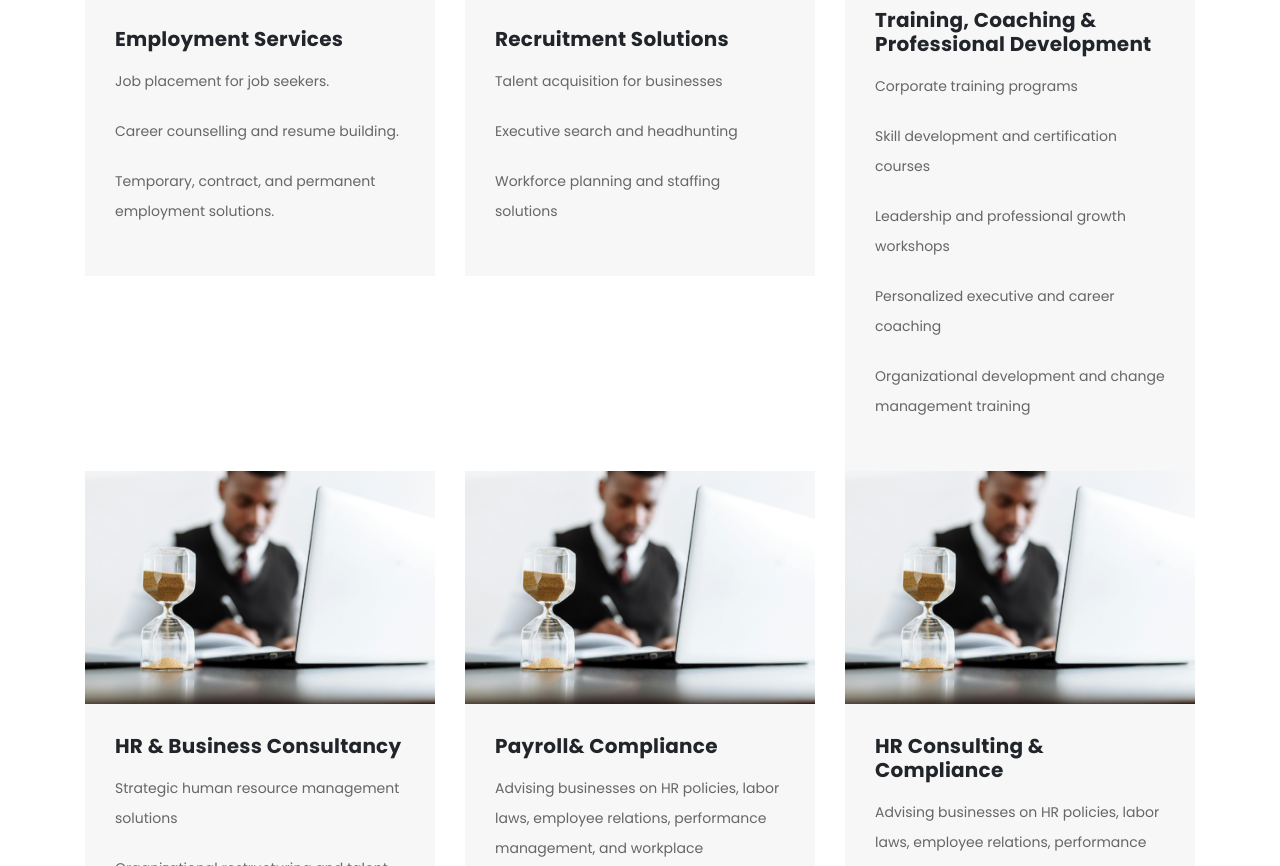
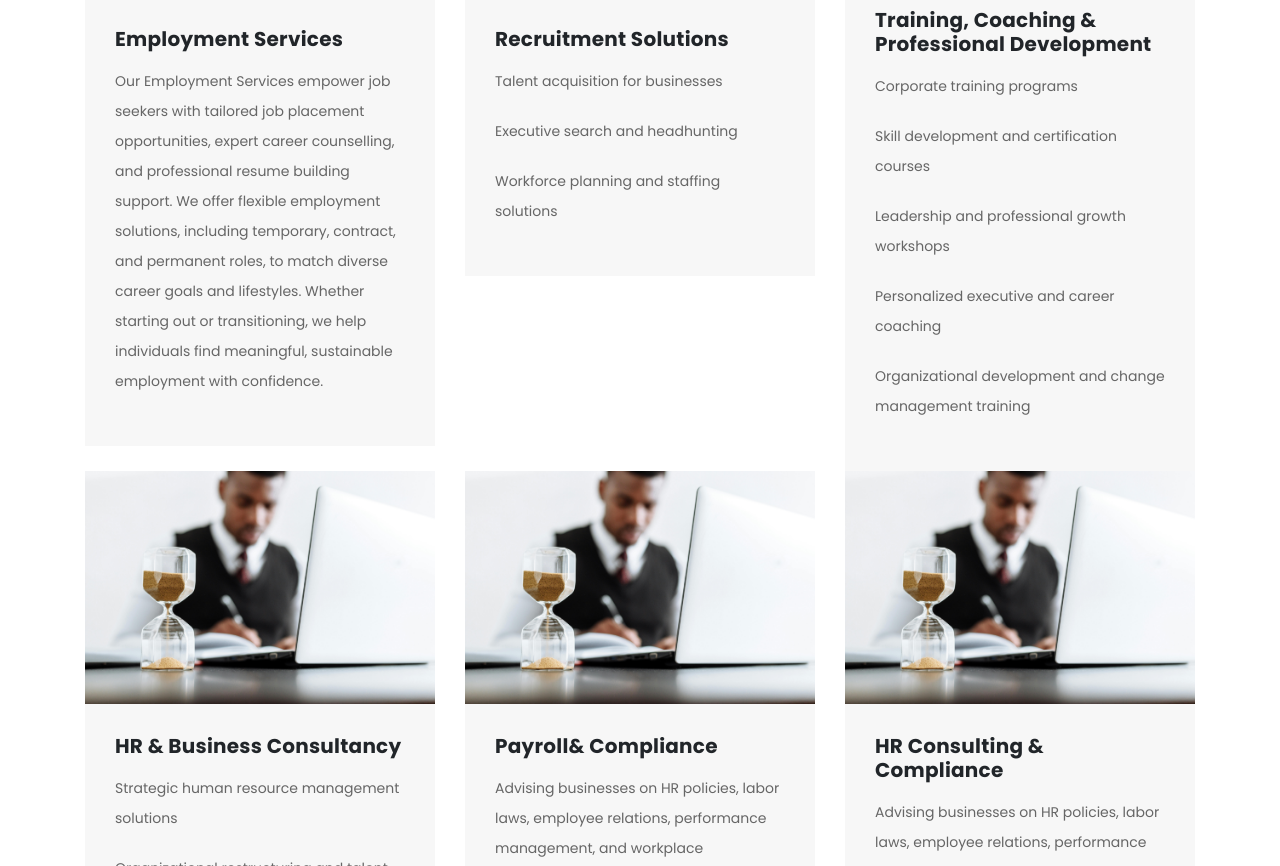
Before and after one commit to topscoreconsultants/topscoreconsultants.github.io, a plain HTML site: page index.html in a window 1280 px wide. Shown: the part 1372-2238 px from the top of the page. Drawn offline with Linux system fonts and the light colour scheme.

Commit message:
Update index.html

```diff
--- a/index.html
+++ b/index.html
@@ -167,9 +167,7 @@ https://templatemo.com/tm-545-finance-business
               <img src="assets/images/service_01.jpg" alt="">
               <div class="down-content">
                 <h4>Employment Services</h4>
-                <p>Job placement for job seekers.<br></p>
-		<p>Career counselling and resume building.<br></p>
-		<p>Temporary, contract, and permanent employment solutions.<br></p>
+                <p>Our Employment Services empower job seekers with tailored job placement opportunities, expert career counselling, and professional resume building support. We offer flexible employment solutions, including temporary, contract, and permanent roles, to match diverse career goals and lifestyles. Whether starting out or transitioning, we help individuals find meaningful, sustainable employment with confidence.<br></p>
                 <!--<a href="" class="filled-button">Read More</a>-->
               </div>
             </div>
```
